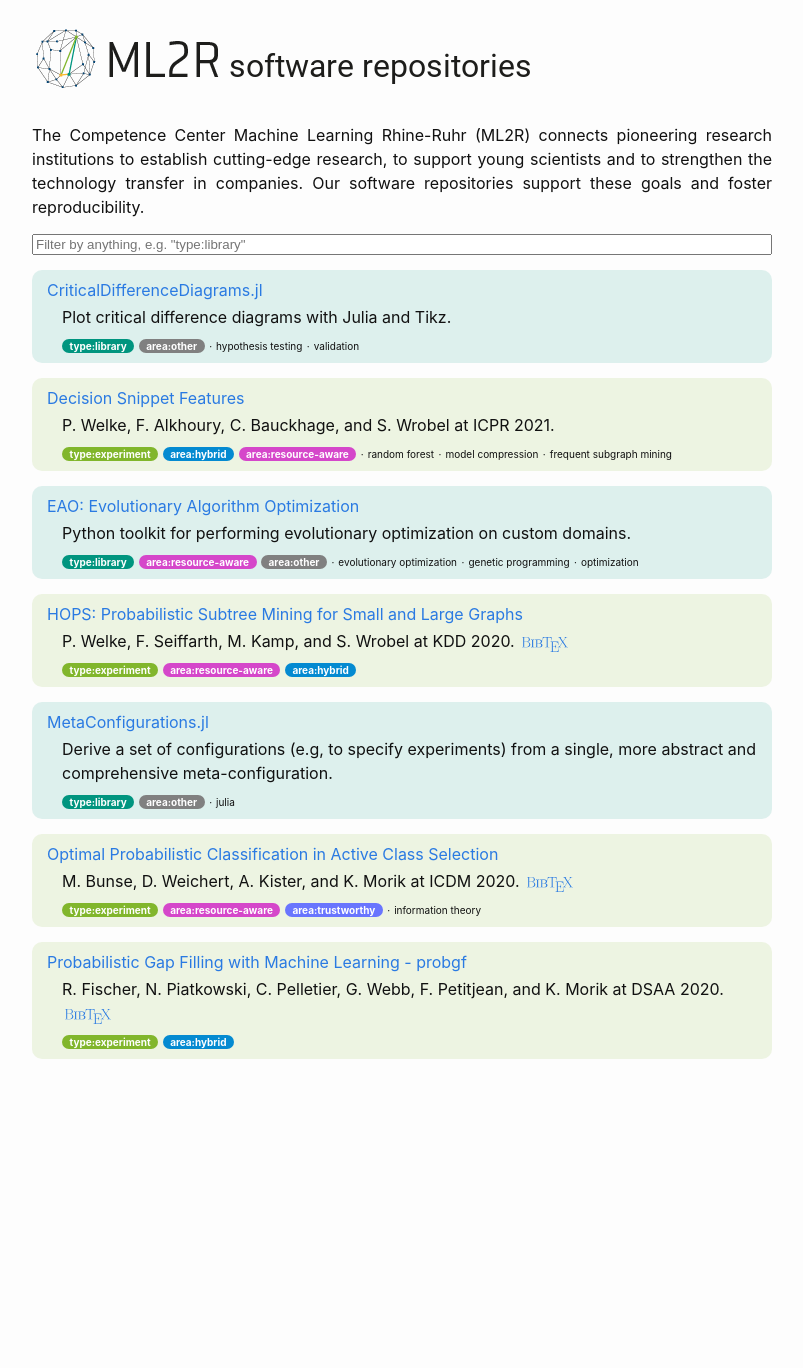
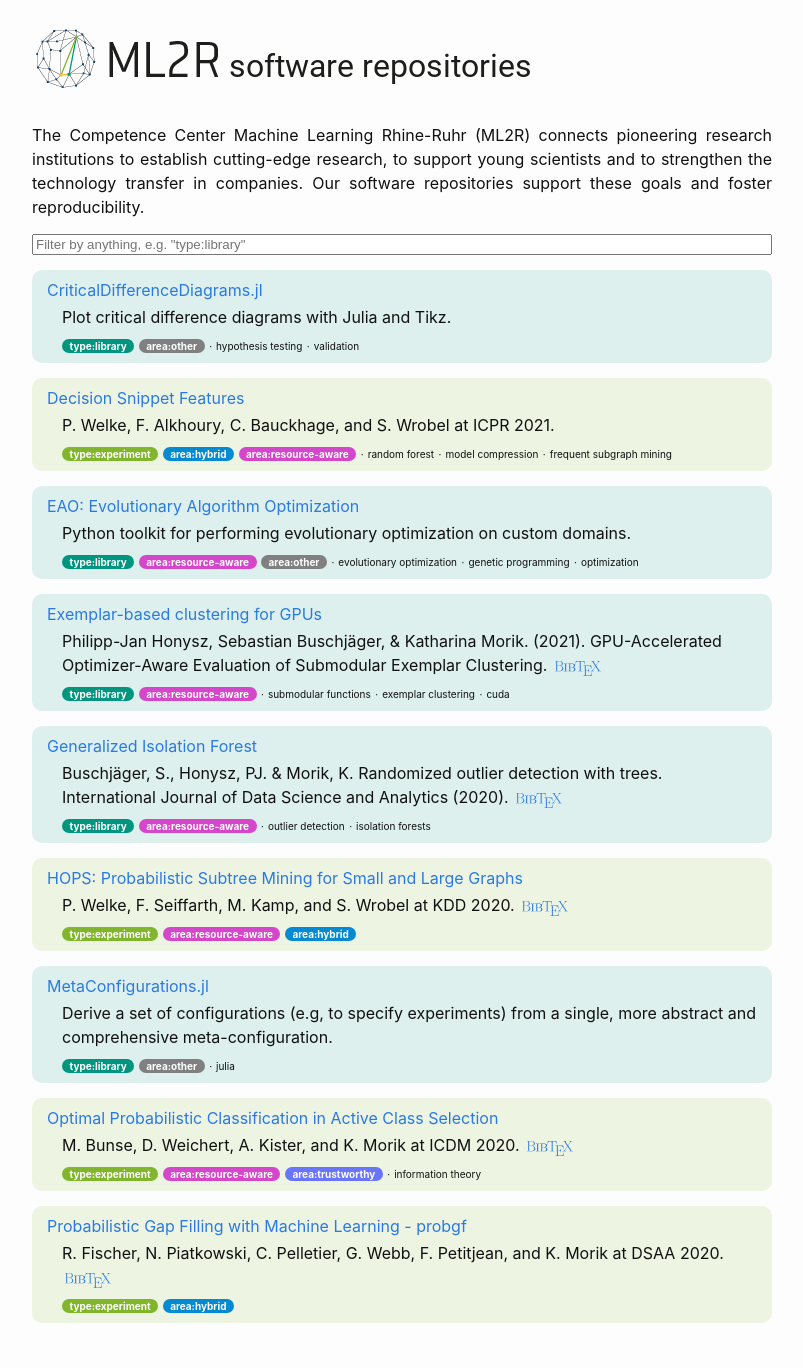
Before and after one commit to ML2R-center/ML2R-center.github.io, a Jekyll site: the page built from index.md, in a window 1280 px wide. Shown: the whole page, without its empty margins (238-1041 px from the left). Built offline with Jekyll 4.4.1, drawn with Linux system fonts in a browser that asks for light colours; our own code applies the rules of GitHub Pages for plain Markdown files; before the commit the page ends 1104 px from its top, so only the background shows below that.

Commit message:
Adds new libraries.

```diff
--- a/_data/software.yml
+++ b/_data/software.yml
@@ -70,3 +70,19 @@
   description: "P. Welke, F. Alkhoury, C. Bauckhage, and S. Wrobel at ICPR 2021."
   areas: [ "h", "r" ]
   keywords: [ "random forest", "model compression", "frequent subgraph mining" ]
+
+- name: "Generalized Isolation Forest"
+  type: "l"
+  url: https://github.com/philippjh/genif
+  description: "Buschjäger, S., Honysz, PJ. & Morik, K. Randomized outlier detection with trees. International Journal of Data Science and Analytics (2020)."
+  areas: [  "r" ]
+  biburl: https://doi.org/10.1007/s41060-020-00238-w
+  keywords: [ "outlier detection", "isolation forests" ]
+
+- name: "Exemplar-based clustering for GPUs"
+  type: "l"
+  url: https://github.com/philippjh/exemcl
+  description: "Philipp-Jan Honysz, Sebastian Buschjäger, & Katharina Morik. (2021). GPU-Accelerated Optimizer-Aware Evaluation of Submodular Exemplar Clustering."
+  areas: [ "r" ]
+  biburl: https://dblp.uni-trier.de/rec/journals/corr/abs-2101-08763.html?view=bibtex
+  keywords: [ "submodular functions", "exemplar clustering", "cuda"]
```
